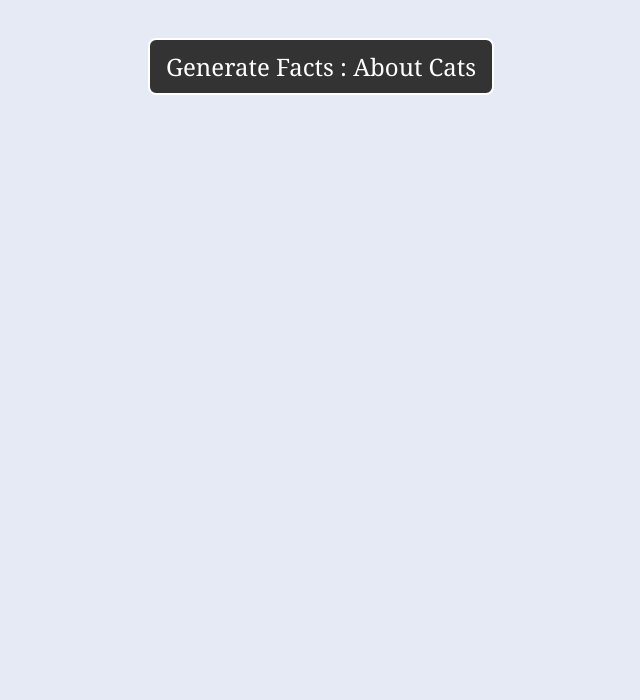
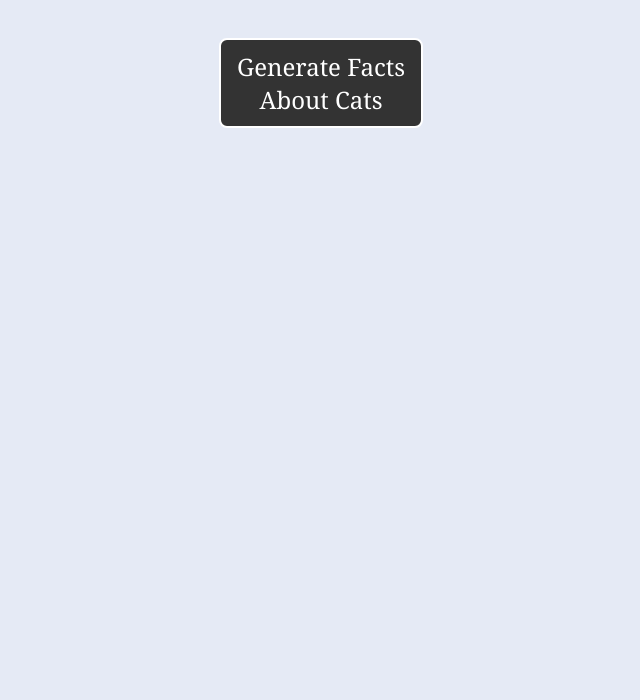
Before and after one commit to hardiksrivastavaa/Random-Fact-Generator, a plain HTML site: page index.html in a window 1280 px wide. Shown: the part 100-800 px from the top of the page, without its empty margins (319-959 px from the left). Drawn offline with nearby package versions, Linux system fonts and the light colour scheme.

Commit message:
Update index.html

```diff
--- a/index.html
+++ b/index.html
@@ -11,7 +11,7 @@
 <body>
   <h1>Random Facts Generator</h1>
   <br />
-  <button>Generate Facts : About Cats</button>
+  <button>Generate Facts <br> About Cats</button>
   <br />
   <h2></h2>
 
```
